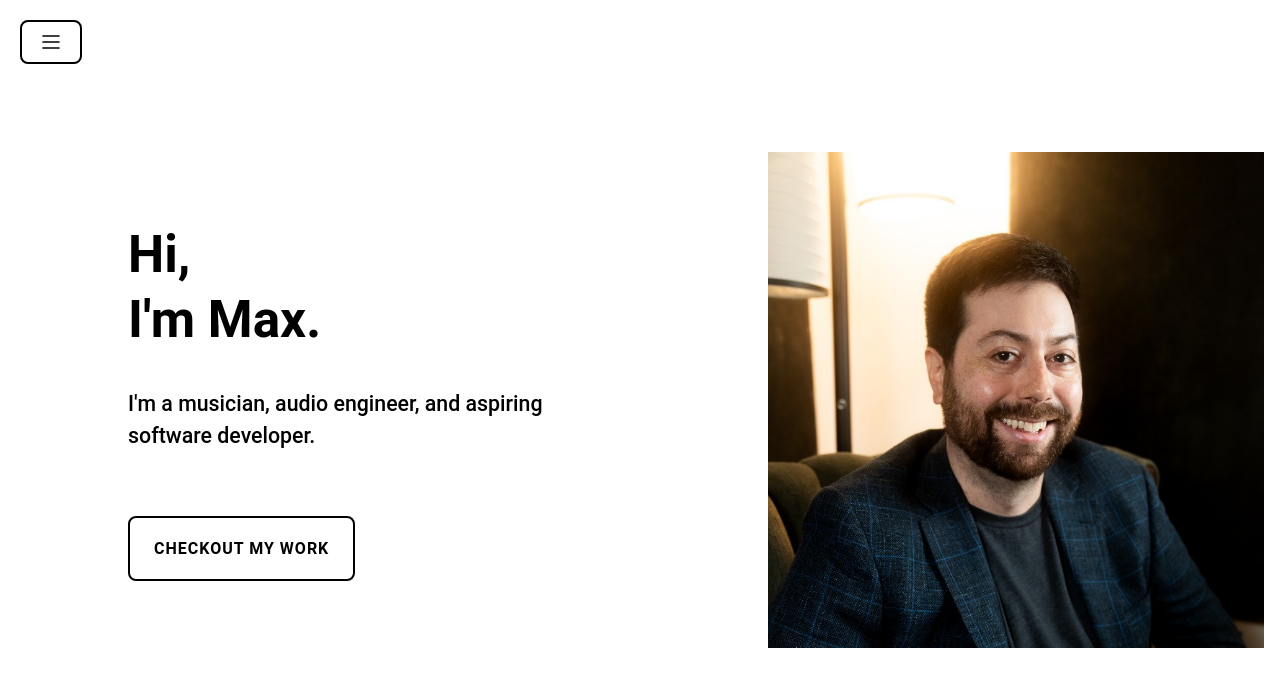
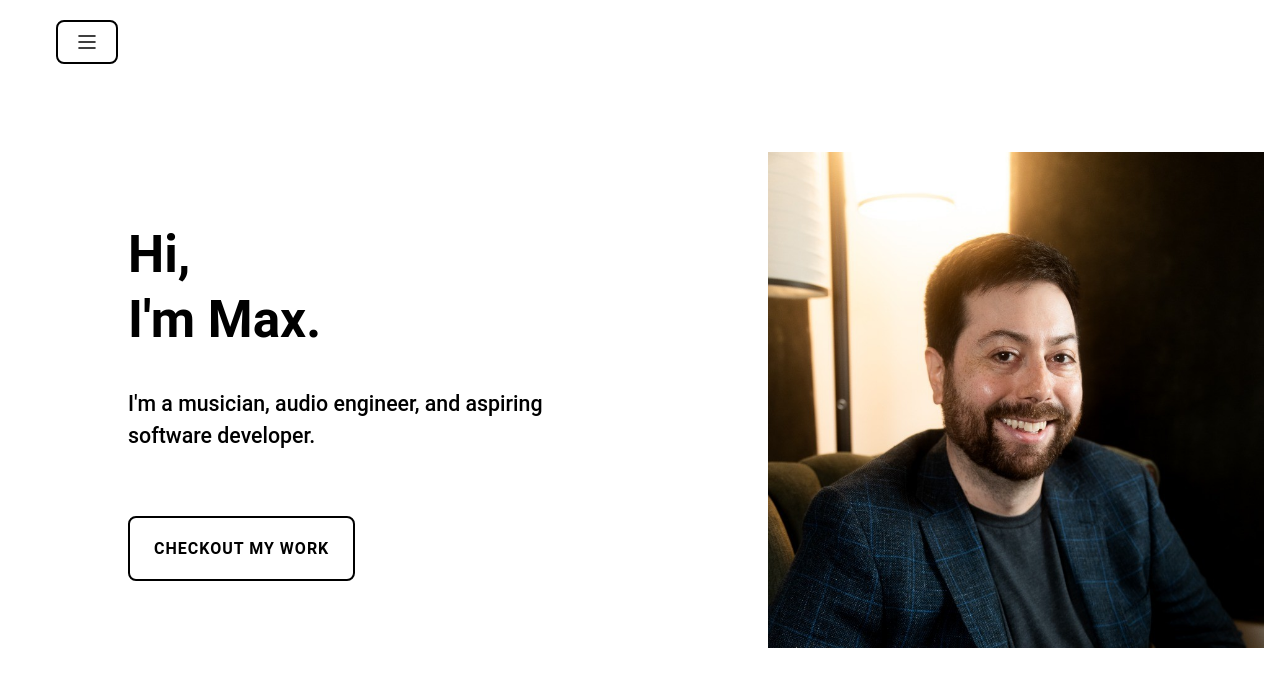
Before and after one commit to MaxRubel/myportfolio, a Svelte app: page / in a window 1280 px wide. Shown: the top 686 px of the page. Built offline with nearby package versions, Linux system fonts and the light colour scheme; no server answers.

Commit message:
small formatting stuff

```diff
--- a/src/components/MyWork.svelte
+++ b/src/components/MyWork.svelte
@@ -44,7 +44,7 @@
 
     const startFadeIn = offsetTop - windowInnerHeight * 0.5;
     const endFadeIn = offsetTop;
-    const hide = endFadeIn + windowInnerHeight;
+    const hide = offsetTop + windowInnerHeight + offsetTop;
 
     if (windowScroll <= startFadeIn) {
       opacityBG = 0;
--- a/src/components/SmallNavBar.svelte
+++ b/src/components/SmallNavBar.svelte
@@ -119,7 +119,7 @@
 <style>
   .small-nav-container {
     top: 20px;
-    left: 20px;
+    left: 3.5rem;
     position: absolute;
     z-index: 24;
     transition: all 3s ease;
```
